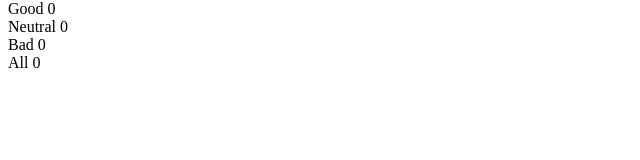
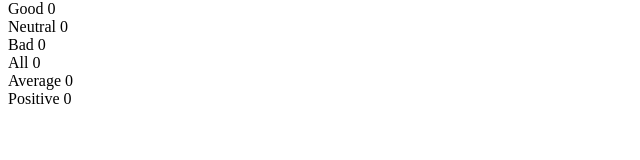
Before and after one commit to VanTruongUIT/fullstackopen-reactjs, a React (Create React App) app: page / in a window 1280 px wide. Shown: the part 140-300 px from the top of the page, without its empty margins (0-640 px from the left). Built offline with nearby package versions, Linux system fonts and the light colour scheme.

Commit message:
complete unicafe step 2

```diff
--- a/src/App.js
+++ b/src/App.js
@@ -10,31 +10,59 @@ const Button = (props) => {
   );
 };
 
+
+
 const App = () => {
 
   // save clicks of each button its own state
   const [good, setGood] = useState(0);
   const [neutral, setNeutral] = useState(0);
   const [bad, setBad] = useState(0);
-  const [allFeedBack, setAllFeedBack] = useState(0);
+  const [numberOfFeedBacks, setNumberOfFeedBacks] = useState(0);
+  const [totalPoint, setTotalPoint] = useState(0);
+  const [average, setAverage] = useState(0);
+  const [positive, setPositive] = useState(0);
 
-  const sumFeedBack = () => {
-    return good + neutral + bad;
-  }
+  const calculateAverage = () => {
+    console.log('totalpoint', totalPoint);
+    console.log('numberOfFeedBacks', numberOfFeedBacks);
+    let average = totalPoint / numberOfFeedBacks;
+    console.log('average', average);
+    return average;
+  };
+
+  const calculatePositive = () => {
+    return (good + neutral) / numberOfFeedBacks;
+  };
 
   const handleSetGoodClick = () => {
     setGood(good + 1);
-    console.log('call set All FeedBack');
-    setAllFeedBack(sumFeedBack());
+    console.log('good', good);
+
+    setTotalPoint(totalPoint + 1);
+    console.log('totalPoint', totalPoint);
+
+    setNumberOfFeedBacks(numberOfFeedBacks + 1);
+    console.log('numberOfFeedBacks', numberOfFeedBacks);
+    console.log('average', (good - bad) / numberOfFeedBacks);
+    setAverage((good - bad) / numberOfFeedBacks);
+    setPositive(calculatePositive());
 
   }
   const handleSetNeutralClick = () => {
     setNeutral(neutral + 1);
-    setAllFeedBack(sumFeedBack());
+    setNumberOfFeedBacks(numberOfFeedBacks + 1);
+    setAverage(calculateAverage());
+    setPositive(calculatePositive());
+
   }
   const handleSetBadClick = () => {
     setBad(bad + 1);
-    setAllFeedBack(sumFeedBack());
+    setTotalPoint(totalPoint - 1);
+    setNumberOfFeedBacks(numberOfFeedBacks + 1);
+    setAverage(calculateAverage());
+    setPositive(calculatePositive());
+
   }
 
   return (
@@ -64,8 +92,15 @@ const App = () => {
         Bad {bad}
       </div>
       <div>
-        All {allFeedBack}
+        All {numberOfFeedBacks}
       </div>
+      <div>
+        Average {average}
+      </div>
+      <div>
+        Positive {positive}
+      </div>
+
     </div>
   );
 };
```
